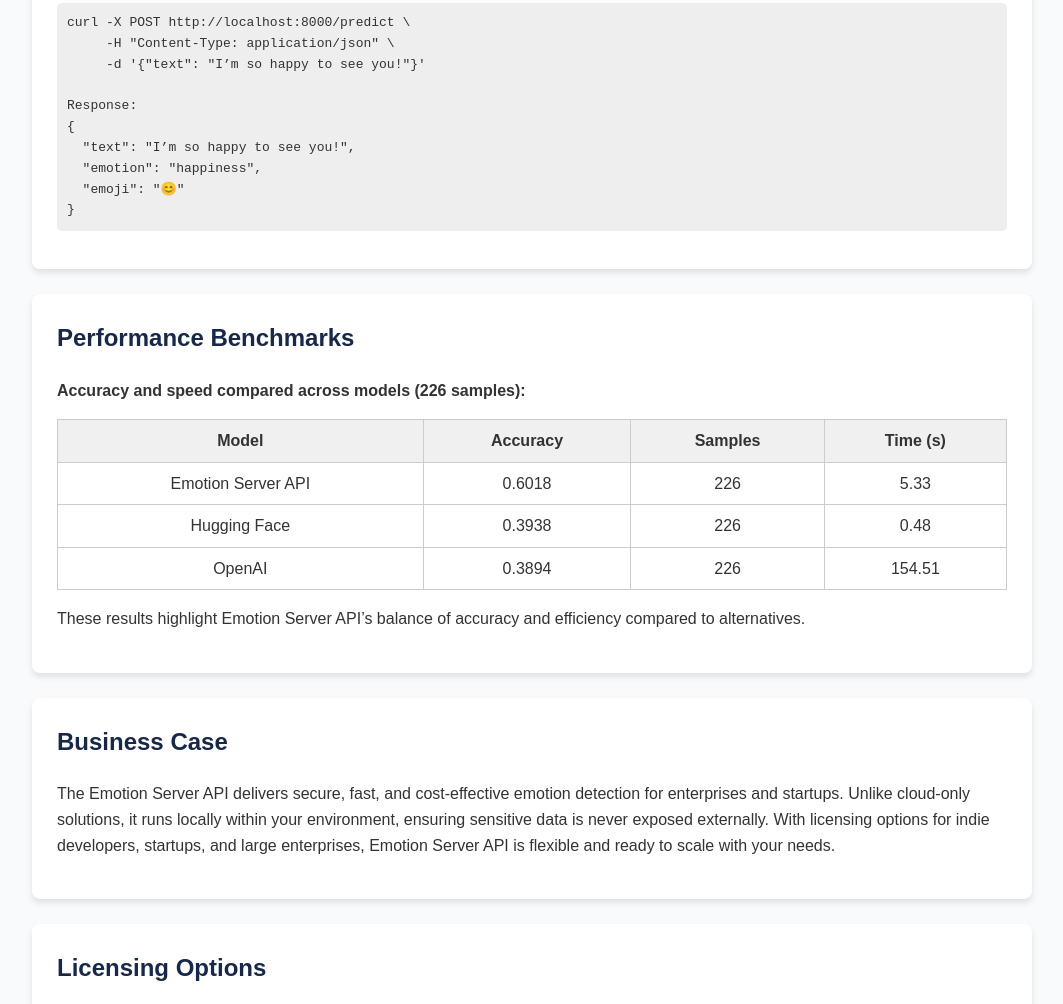
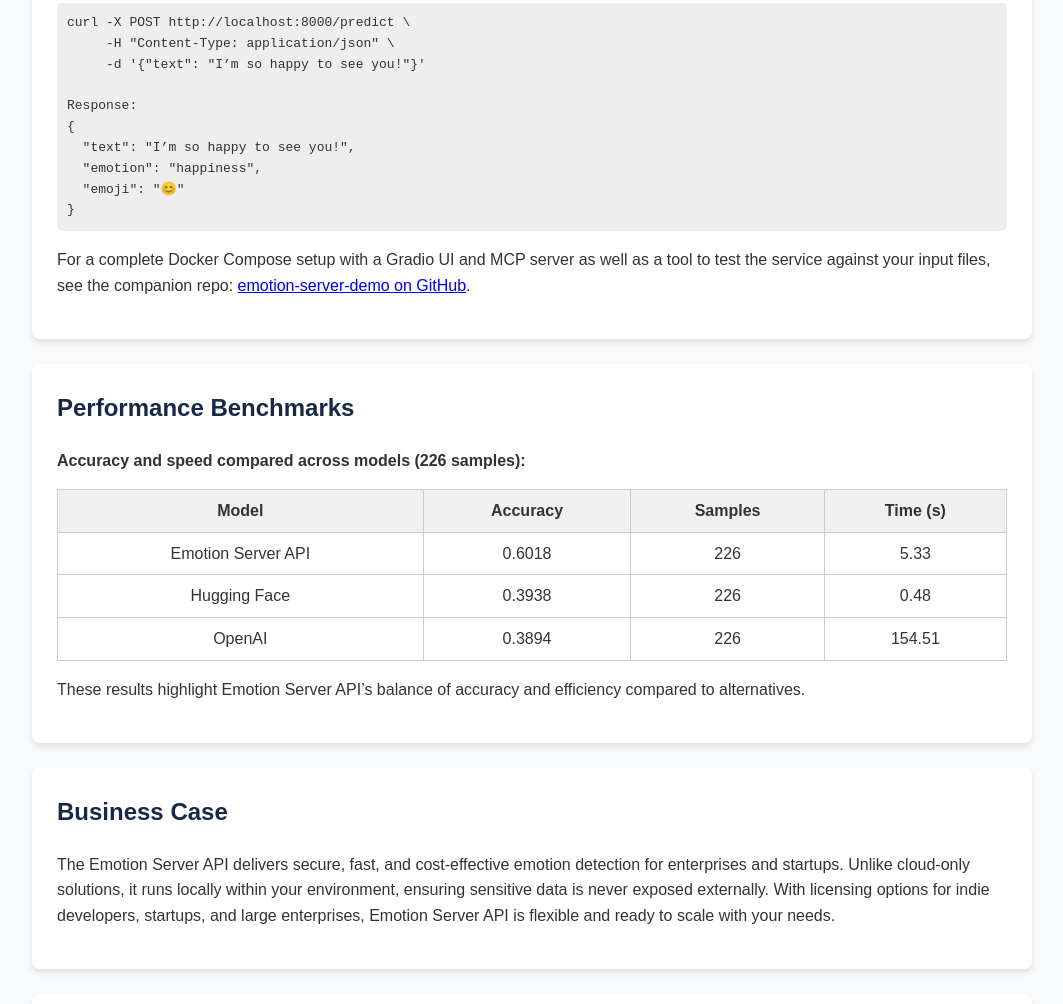
Before and after one commit to stevef1uk/emotion-server-api, a plain HTML site: page index.html in a window 1280 px wide. Shown: the part 1503-2507 px from the top of the page, without its empty margins (108-1171 px from the left). Drawn offline with Linux system fonts and the light colour scheme.

Commit message:
added link to utilities repo for this

```diff
--- a/index.html
+++ b/index.html
@@ -167,6 +167,7 @@
   "emotion": "happiness",
   "emoji": "😊"
 }</code></pre>
+      <p>For a complete Docker Compose setup with a Gradio UI and MCP server as well as a tool to test the service against your input files, see the companion repo: <a href="https://github.com/stevef1uk/emotion-server-demo.git" target="_blank" rel="noopener">emotion-server-demo on GitHub</a>.</p>
     </div>
 
     <div class="card" id="benchmarks">
```
